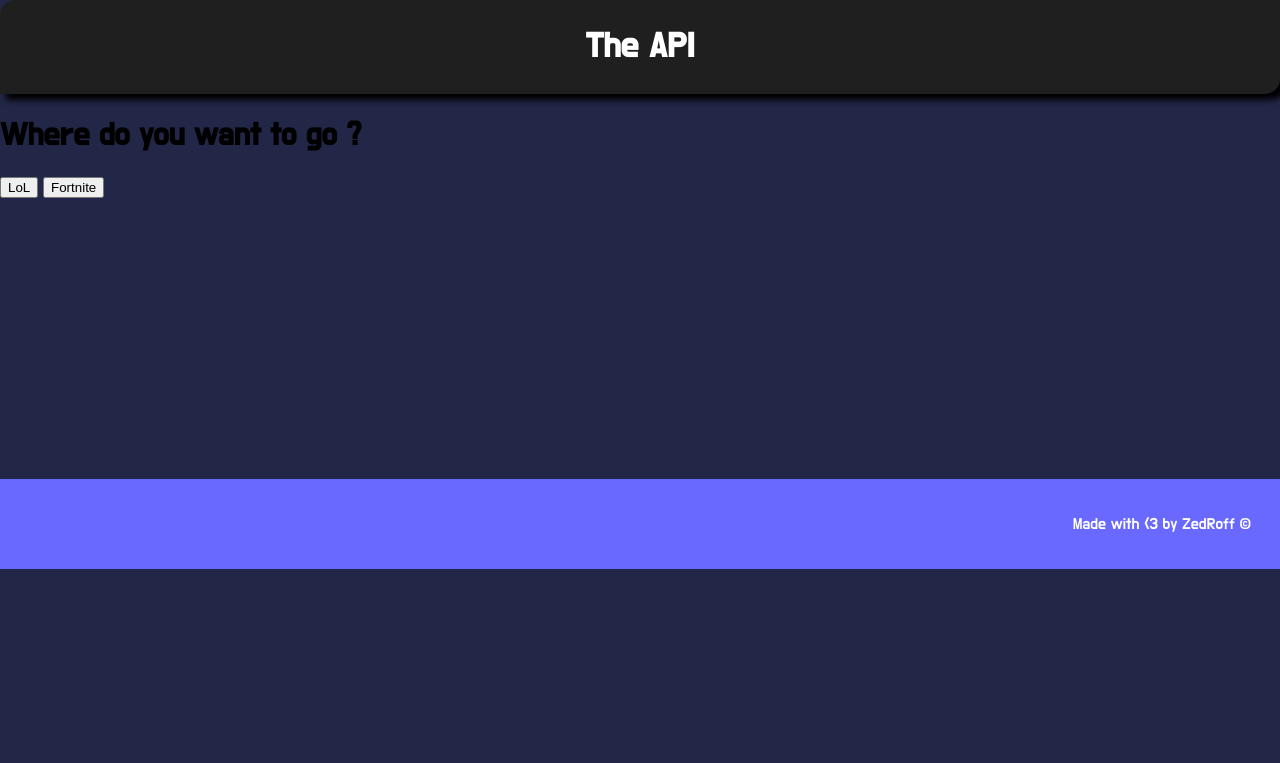
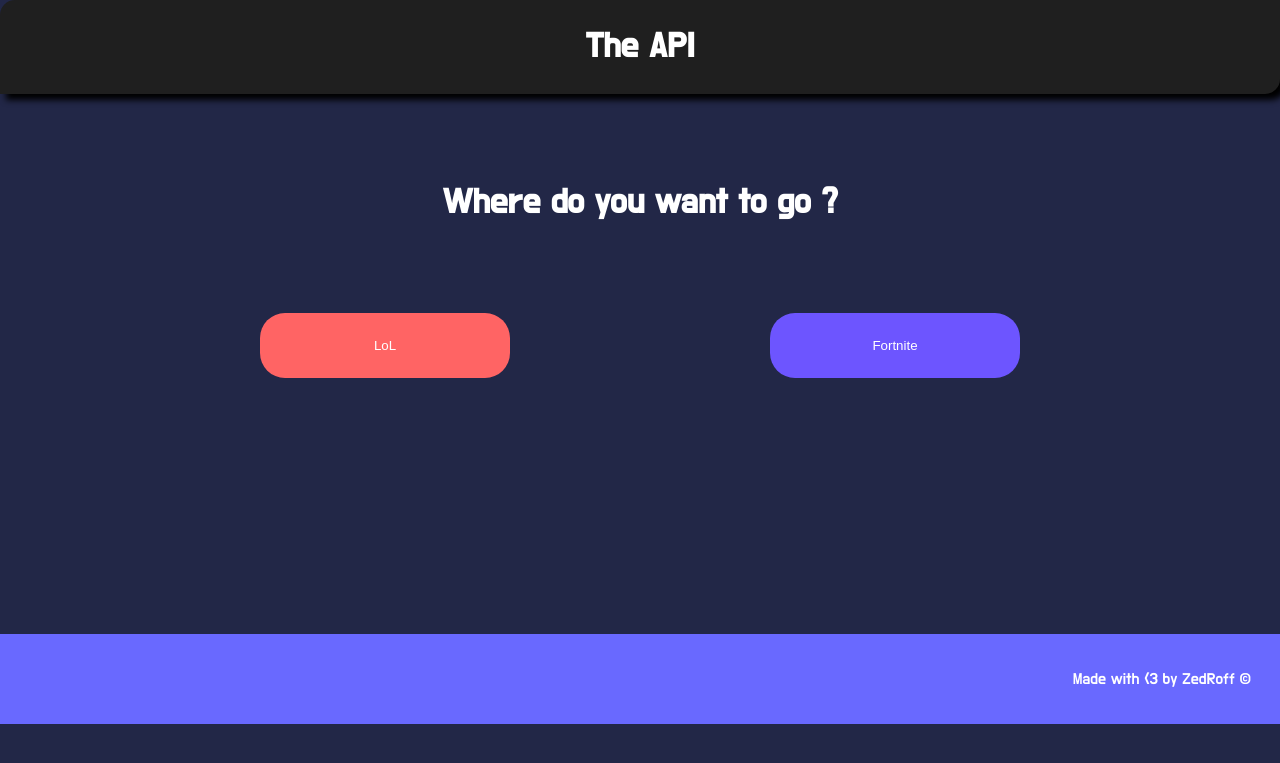
Before and after one commit to ZedRoff/theapi, a Node server app: page /home in a window 1280 px wide. Shown: the top 763 px of the page. Run offline with Node 20, Linux system fonts and the light colour scheme.

Commit message:
Update style.css

```diff
--- a/css/style.css
+++ b/css/style.css
@@ -47,7 +47,7 @@
 
   display: flex;
   justify-content: flex-end;
-  margin-top: 22%;
+  margin-top: 20%;
 }
 
 input {
@@ -152,6 +152,22 @@
   color: #7656FF;
   font-size: 35px;
 }
+#platform {
+   color: grey;
+  text-align: center;
+}
+#solo {
+  color: #7656FF;
+  font-size: 35px;
+}
+#duo {
+  color: #7656FF;
+  font-size: 35px;
+}
+#squad {
+  color: #7656FF;
+  font-size: 35px;
+}
 .flexer {
   display: flex;
   flex-flow: row wrap;
@@ -204,3 +220,51 @@
   text-decoration: none;
   color: inherit;
 }
+.arranger {
+  display: flex;
+  flex-flow: row wrap;
+  justify-content: space-evenly;
+  width: 100%;
+
+  margin-top: 5%;
+}
+.link-main {
+
+
+}
+.btn-l {
+  background-color: #FF6464;
+  padding: 25px;
+
+
+  border: none;
+  outline: none;
+  color: white;
+  font-weight: 100;
+  border-radius: 25px;
+  width: 250px;
+}
+.btn-r {
+  background-color: #6D55FF;
+    padding: 25px;
+
+    border: none;
+  outline: none;
+  color: white;
+  font-weight: 100;
+  border-radius: 25px;
+  width: 250px;
+}
+.title-princ {
+  text-align: center;
+  color: white;
+  font-weight: bold;
+  font-size: 35px;
+}
+.center {
+  display: flex;
+  flex-flow: row wrap;
+  justify-content: center;
+  align-content: center;
+  margin-top: 5%;
+}
```
